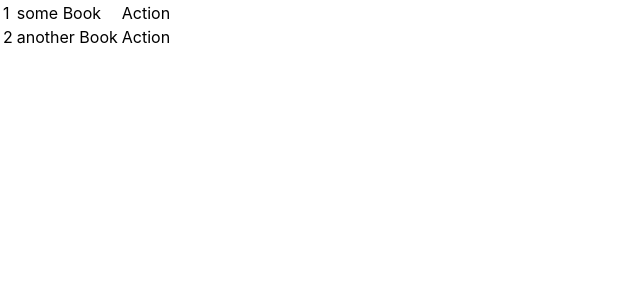
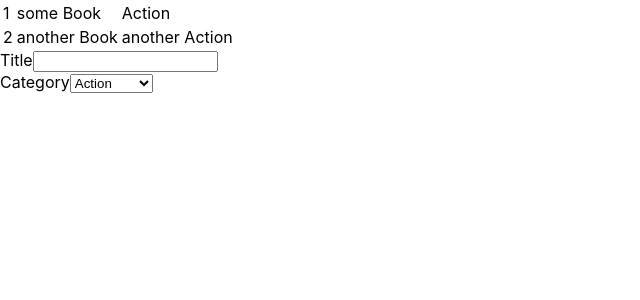
Before and after one commit to Stricks1/redux-bookstore, a React (Create React App) app: page / in a window 1280 px wide. Shown: the top 300 px of the page, without its empty margins (0-640 px from the left). Built offline with nearby package versions, Linux system fonts and the light colour scheme.

Commit message:
Added booksform component

```diff
--- a/src/App.js
+++ b/src/App.js
@@ -15,7 +15,7 @@ const bookTest = {
     {
       id: 2,
       title: 'another Book',
-      category: 'Action',
+      category: 'another Action',
     },
   ],
 };
@@ -27,6 +27,7 @@ function App() {
     <Provider store={store}>
       <div className="App">
         <BooksList />
+        <BooksForm />
       </div>
     </Provider>
   );
--- a/src/components/booksForm.js
+++ b/src/components/booksForm.js
@@ -0,0 +1,24 @@
+import React from 'react';
+
+const BooksForm = () => (
+  <form>
+    <div>
+      <label htmlFor="txtTitle">Title</label>
+      <input type="text" id="txtTitle" name="txtTitle" />
+    </div>
+    <div>
+      <label htmlFor="selCategory">Category</label>
+      <select name="selCategory" id="selCategory">
+        <option value="1">Action</option>
+        <option value="2">Biography</option>
+        <option value="3">History</option>
+        <option value="4">Horror</option>
+        <option value="5">Kids</option>
+        <option value="6">Learning</option>
+        <option value="7">Sci-Fi</option>
+      </select>
+    </div>
+  </form>
+);
+
+export default BooksForm;
```
